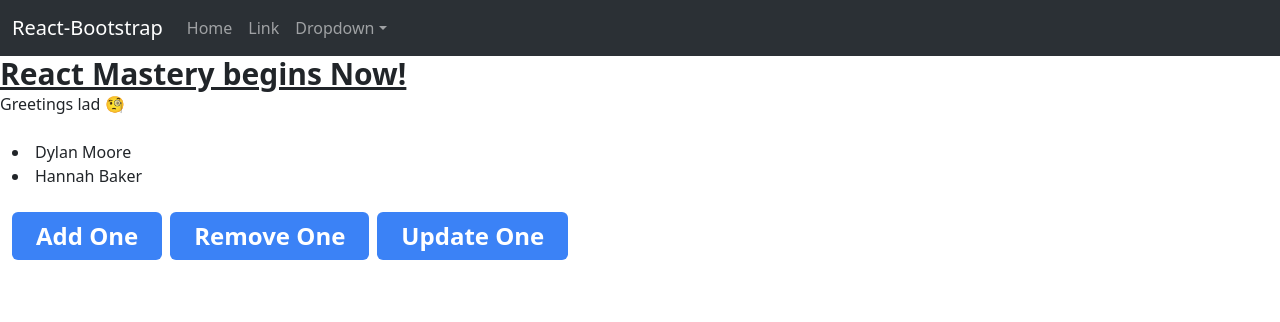
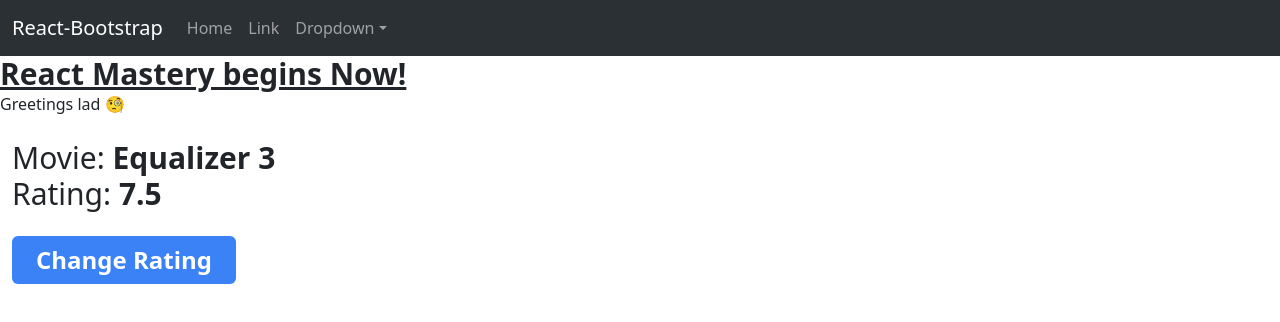
Before and after one commit to ckiroshan/reactapp, a React (Create React App) app: page / in a window 1280 px wide. Shown: the top 322 px of the page. Built offline with nearby package versions, Linux system fonts and the light colour scheme.

Commit message:
Implemented useState to update ratings inside an Object.

```diff
--- a/src/App.js
+++ b/src/App.js
@@ -1,6 +1,6 @@
 import Navigationbar from "./components/bootstrap/Navigationbar";
 import Greetings from "./components/Greetings";
-import Counter from "./components/Counter";
+import Movies from "./components/Movies";
 
 function App() {
   return (
@@ -8,7 +8,7 @@ function App() {
       <Navigationbar />
       <h1 className="text-3xl font-bold underline">React Mastery begins Now!</h1>
       <Greetings />
-      <Counter />
+      <Movies />
     </>
   );
 }
--- /dev/null
+++ b/src/components/Movies.jsx
@@ -0,0 +1,31 @@
+import React from "react";
+import { useState } from "react";
+
+const Movies = () => {
+  const [movie, SetMovie] = useState({
+    title: "Equalizer 3",
+    ratings: 7.5,
+  });
+
+  const handleClick = () => {
+    SetMovie({ ...movie, ratings: 10 });
+  };
+
+  return (
+    <>
+      <div className="container py-6">
+        <h1 className="text-3xl">
+          Movie: <span className="font-bold">{movie.title}</span>
+        </h1>
+        <p className="text-3xl">
+          Rating: <span className="font-semibold">{movie.ratings}</span>
+        </p>
+        <button onClick={handleClick} className="text-2xl bg-blue-500 hover:bg-blue-700 text-white font-bold py-2 px-4 my-4 mr-2 rounded">
+          Change Rating
+        </button>
+      </div>
+    </>
+  );
+};
+
+export default Movies;
```
